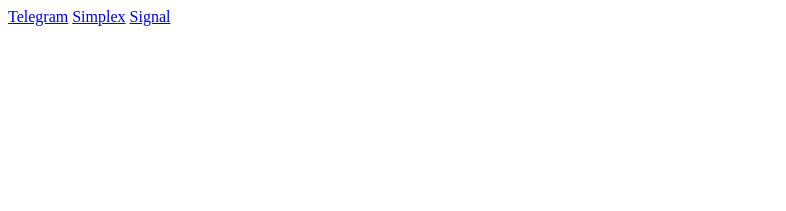
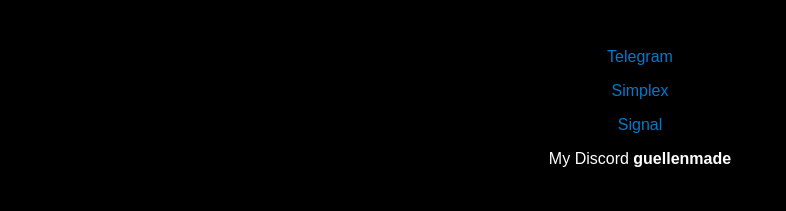
Before and after one commit to guellenmade/madensite, a plain HTML site: page index.html in a window 1280 px wide. Shown: the whole page, without its empty margins (0-786 px from the left). Drawn offline with Linux system fonts and the light colour scheme.

Commit message:
modified:   index.html

```diff
--- a/index.html
+++ b/index.html
@@ -1,3 +1,41 @@
-<a href="t.me/guellenmade">Telegram</a>
-<a href="https://smp18.simplex.im/a#AjlydshbsNLxS9IniMBI-s4hyhzoqzjnX9_jGInC_b8">Simplex</a>
-<a href="https://signal.me/#eu/3v8xZveOj8CKsH2HvjB1JxTS00KjJyeSIKA8uy7Uop66Ydaeh5BM2LiPE3fXiMid">Signal</a>
+<!DOCTYPE html>
+<html lang="de">
+<head>
+    <meta charset="UTF-8">
+    <meta name="viewport" content="width=device-width, initial-scale=1.0">
+    <title>guellenmade socials</title>
+    <style>
+        body {
+            font-family: Arial, sans-serif;
+            background: #000000;
+            color: #ffffff;
+            margin: 0;
+            padding: 2rem;
+            text-align: center;
+        }
+        a {
+            display: block;
+            margin: 1rem 0;
+            text-decoration: none;
+            color: #007acc;
+            transition: color 0.3s ease;
+        }
+        a:hover {
+            color: #5d829b;
+        }
+        p {
+            margin: 0.5rem 0;
+        }
+    </style>
+</head>
+<body>
+
+    <p><a href="t.me/guellenmade">Telegram</a></p>
+    <p><a href="https://smp18.simplex.im/a#AjlydshbsNLxS9IniMBI-s4hyhzoqzjnX9_jGInC_b8">Simplex</a></p>
+    <p><a href="https://signal.me/#eu/3v8xZveOj8CKsH2HvjB1JxTS00KjJyeSIKA8uy7Uop66Ydaeh5BM2LiPE3fXiMid">Signal</a></p>
+
+    <a href=""></a>
+    <p>My Discord <strong>guellenmade</strong></p>
+
+</body>
+</html>
```
